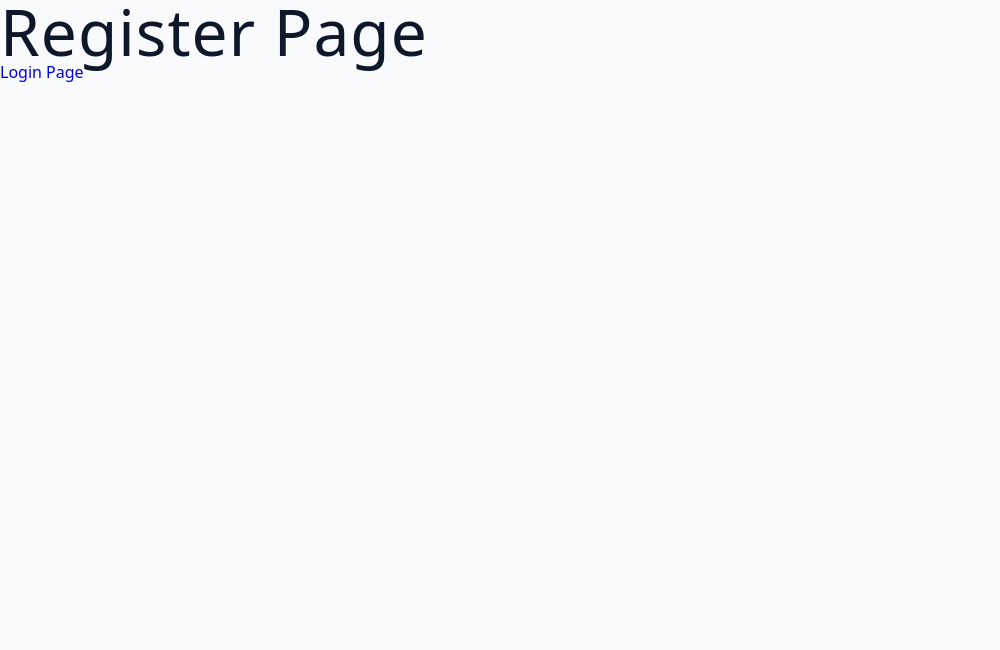
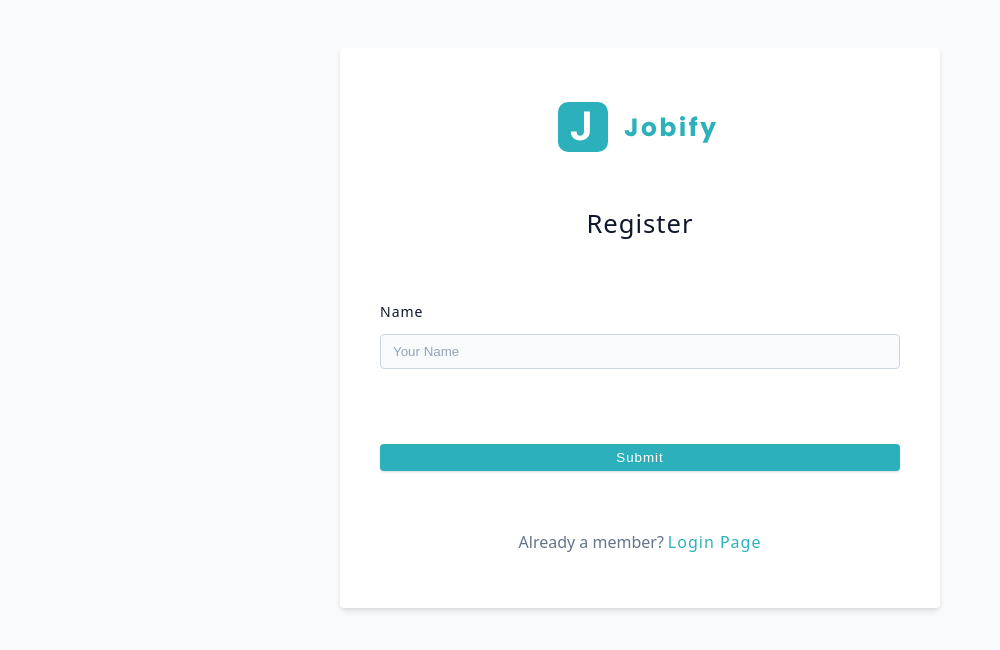
Before and after one commit to yassineachour92/mern-jobify, a React (Vite) app: page /register in a window 1280 px wide. Shown: the top 650 px of the page, without its empty margins (0-1000 px from the left). Built offline with nearby package versions, Linux system fonts and the light colour scheme.

Commit message:
feat(login): ajouter la page login

```diff
--- a/src/pages/Error.tsx
+++ b/src/pages/Error.tsx
@@ -20,6 +20,8 @@
   return (
     <div>
       <h3>something went wrong</h3>
+      <Link to="/">Back home</Link>
+
     </div>
   );
 };
--- a/src/pages/Register.tsx
+++ b/src/pages/Register.tsx
@@ -1,13 +1,37 @@
-import React from 'react'
-import { Link } from 'react-router-dom'
+import React from "react";
+import { Link } from "react-router-dom";
+import Logo from "./Logo";
 
+import "../pages/style/register.css";
 const Register = () => {
   return (
-    <div>
-      <h1>Register Page</h1>
-      <Link to="/login">Login Page</Link>
-    </div>
-  )
-}
+    <form className="form">
+      <Logo />
+      <h4>Register</h4>
+      <div className="form-row">
+        <label htmlFor="name" className="form-label">
+          name
+        </label>
+        <input
+          type="text"
+          id="name"
+          name="name"
+          className="form-input"
+          placeholder="Your Name"
+          required
+        />
+      </div>
+      <button type="submit" className="btn btn-block">
+        submit
+      </button>
+      <p>
+        Already a member?
+        <Link to="/login" className="member-btn">
+          Login Page
+        </Link>
+      </p>
+    </form>
+  );
+};
 
-export default Register
+export default Register;
--- /dev/null
+++ b/src/pages/style/register.css
@@ -0,0 +1,31 @@
+.form{
+  min-height: 70vh;
+  display: grid;
+  align-items: center;
+  .logo {
+    display: block;
+    margin: 0 auto;
+    margin-bottom: 1rem;
+  }
+  .form {
+    max-width: 400px;
+    border-top: 5px solid var(--primary-500);
+  }
+  h4 {
+    text-align: center;
+    margin-bottom: 1.38rem;
+  }
+  p {
+    margin-top: 1rem;
+    text-align: center;
+    line-height: 1.5;
+  }
+  .btn {
+    margin-top: 1rem;
+  }
+  .member-btn {
+    color: var(--primary-500);
+    letter-spacing: var(--letter-spacing);
+    margin-left: 0.25rem;
+  }
+}
```
